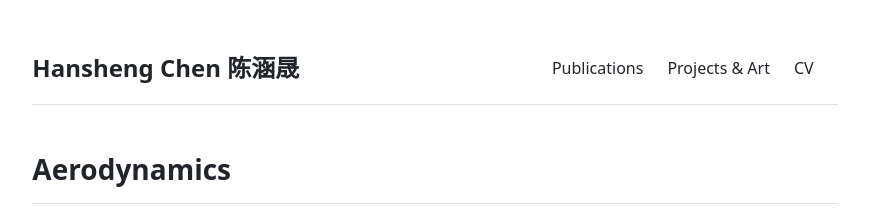
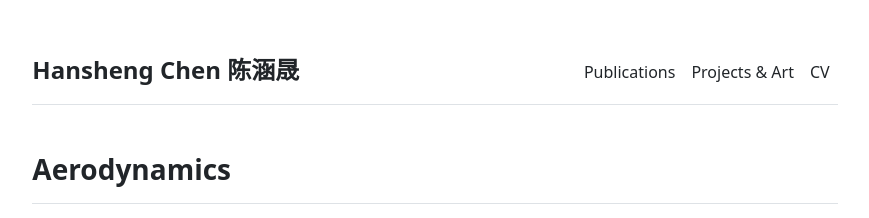
Before and after one commit to Lakonik/lakonik.github.io, a Jekyll site: the page built from projects_art.md, in a window 1280 px wide. Shown: the top 218 px of the page, without its empty margins (205-1074 px from the left). Built offline with Jekyll 4.4.1, drawn with Linux system fonts in a browser that asks for light colours.

Commit message:
Adjust header

```diff
--- a/_includes/header.html
+++ b/_includes/header.html
@@ -1,18 +1,18 @@
 <header class="d-flex flex-column flex-md-row align-items-center pb-3 mb-5 border-bottom">
   <div>
-    <a href="{{ site.baseurl }}/" class="d-flex align-items-center text-decoration-none" style="color: #212529;">
+    <a href="{{ site.baseurl }}/" class="d-flex mt-1 text-decoration-none" style="color: #212529;">
       <span class="fs-4 fw-bold">{{ site.title }}</span>
     </a>
     <!-- <a href="{{ site.baseurl }}/" class="d-flex align-items-center text-decoration-none" style="color: #212529;">
       <span>{{ site.description }}</span>
     </a> -->
   </div>
-  <nav class="d-inline-flex mt-2 mt-md-0 ms-md-auto">
+  <nav class="d-inline-flex mt-0 pt-2 mt-md-0 ms-md-auto">
     {% for item in site.data.settings.menu %}
-    <a class="me-4 py-2 text-decoration-none" style="color: #212529;" href="{{ site.baseurl }}{{ item.url }}">{{
+    <a class="me-2 ms-2 text-decoration-none" style="color: #212529;" href="{{ site.baseurl }}{{ item.url }}">{{
       item.name }}</a>
     {% endfor %}
-    <a class="me-4 py-2 text-decoration-none" style="color: #212529;" href="{{ site.baseurl }}/assets/cv.pdf"
+    <a class="me-2 ms-2 text-decoration-none" style="color: #212529;" href="{{ site.baseurl }}/assets/cv.pdf"
       target="_blank" rel="noopener">CV</a>
   </nav>
 </header>
```
